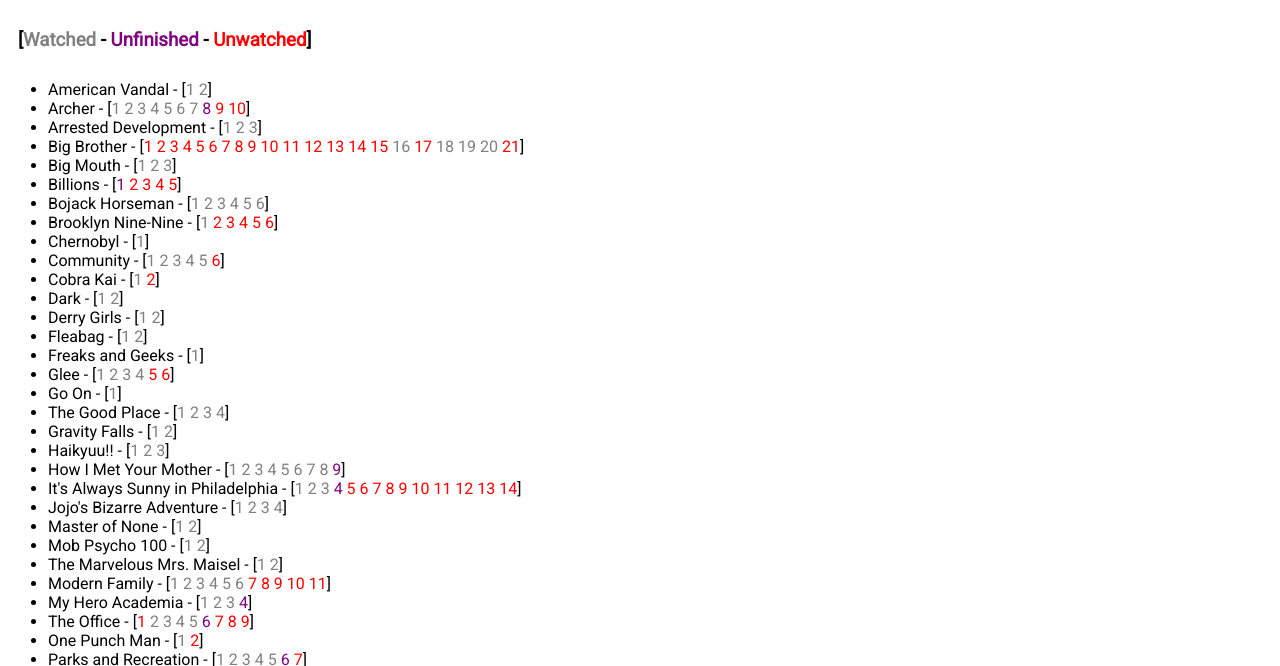
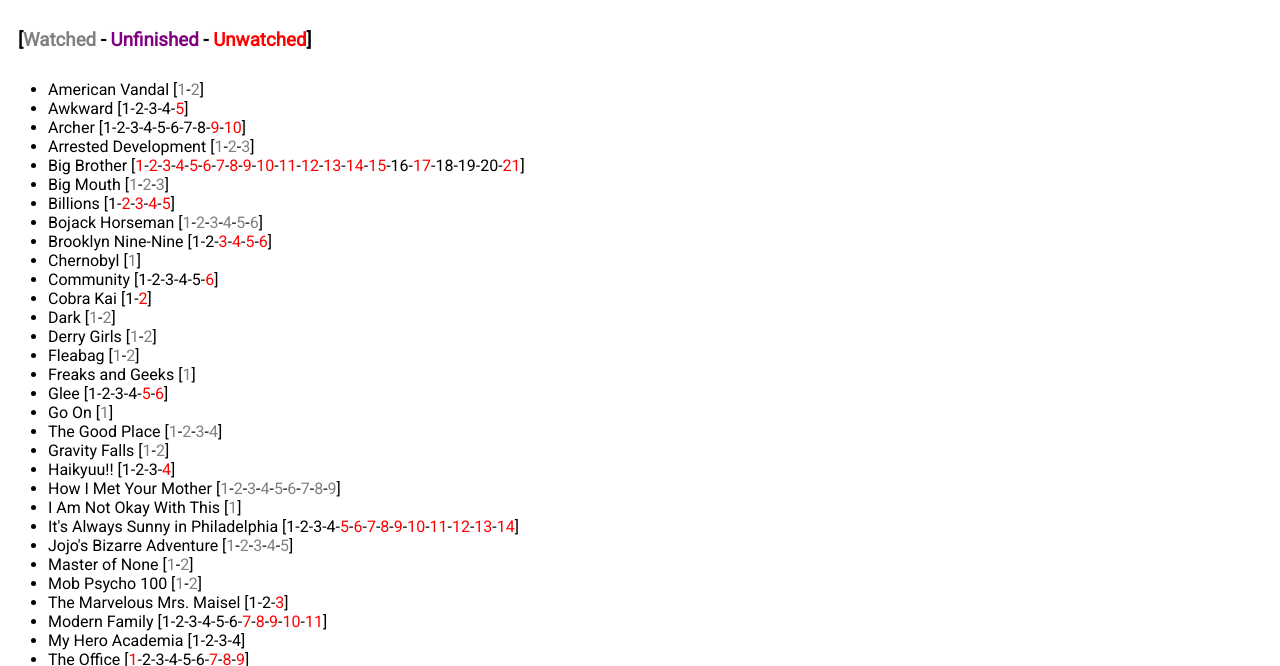
Before and after one commit to Nathansbud/MediaLog, a plain HTML site: page medialog.html in a window 1280 px wide. Shown: the part 133-799 px from the top of the page. Drawn offline with Linux system fonts and the light colour scheme.

Commit message:
tooltips & stuff (some overhauling)

```diff
--- a/data/media.js
+++ b/data/media.js
@@ -30,7 +30,7 @@
     {"name":"Bo Burnham: what."},
     {"name":"Bohemian Rhapsody"},
     {"name":"Bolt"},
-    {"name":"Booksmart"},
+    {"name":"Booksmart", "watches":3},
     {"name":"Brave"},
     {"name":"Bratz"},
     {"name":"Bridge to Terabithia"},
@@ -101,7 +101,7 @@
     {"name":"Herbie Fully Loaded"},
     {"name":"Hidden Figures"},
     {"name":"High School Musical"},
-    {"name":"High School Musical 2"},
+    {"name":"High School Musical 2", "watches":3},
     {"name":"High School Musical 3"},
     {"name":"Holes"},
     {"name":"Home Alone"},
@@ -131,7 +131,7 @@
     {"name":"Jumanji"},
     {"name":"Juno"},
     {"name":"Just Go With It"},
-    {"name":"Knives Out", "date":"2020-1-12"},
+    {"name":"Knives Out"},
     {"name":"Kubo and the Two Strings"},
     {"name":"Kung Fu Panda"},
     {"name":"Kung Fu Panda 2"},
@@ -275,7 +275,7 @@
     {"name":"WALL-E"},
     {"name":"Wedding Crashers"},
     {"name":"What To Expect When You're Expecting"},
-    {"name":"What We Do in the Shadows"},
+    {"name":"What We Do in the Shadows", "watches":2},
     {"name":"Where the Wild Things Are"},
     {"name":"Wild"},
     {"name":"Wonder Woman"},
@@ -288,53 +288,56 @@
 ]
 //Watched Movies
 let tv = [
-    {"name":"American Vandal", "total_seasons":"2", "in_progress":"", "unwatched":""},
-    {"name":"Archer", "total_seasons":"10", "in_progress":"8", "unwatched":[9, 10]},
-    {"name":"Arrested Development", "total_seasons":"3", "in_progress":"", "unwatched":""},
-    {"name":"Big Brother", "total_seasons":"21", "in_progress":"", "unwatched":[1, 2, 3, 4, 5, 6, 7, 8, 9, 10, 11, 12, 13, 14, 15, 17, 21]},
-    {"name":"Big Mouth", "total_seasons":"3", "in_progress":"", "unwatched":""},
-    {"name":"Billions", "total_seasons":"5", "in_progress":"1", "unwatched":[2, 3, 4, 5]},
-    {"name":"Bojack Horseman", "total_seasons":"6", "in_progress":"", "unwatched":""},
-    {"name":"Brooklyn Nine-Nine", "total_seasons":"6", "in_progress":"2", "unwatched":[2, 3, 4, 5, 6]},
-    {"name":"Chernobyl", "total_seasons":"1", "in_progress":"", "unwatched":""},
-    {"name":"Community", "total_seasons":"6", "in_progress":"", "unwatched":[6]},
-    {"name":"Cobra Kai", "total_seasons":"2", "in_progress":"", "unwatched":[2]},
-    {"name":"Dark", "total_seasons":"2", "in_progress":"", "unwatched":""},
-    {"name":"Derry Girls", "total_seasons":"2", "in_progress":"", "unwatched":""},
-    {"name":"Fleabag", "total_seasons":"2", "in_progress":"", "unwatched":""},
-    {"name":"Freaks and Geeks", "total_seasons":"1", "in_progress":"", "unwatched":""},
-    {"name":"Glee", "total_seasons":"6", "in_progress":"", "unwatched":[5, 6]},
-	{"name":"Go On", "total_seasons":"1", "in_progress":"", "unwatched":""},
-	{"name":"The Good Place", "total_seasons":"4", "in_progress":"", "unwatched":""},
-    {"name":"Gravity Falls", "total_seasons":"2", "in_progress":"", "unwatched":""},
-    {"name":"Haikyuu!!", "total_seasons":"3", "in_progress":"", "unwatched":""},
-    {"name":"How I Met Your Mother", "total_seasons":"9", "in_progress":"9", "unwatched":""},
-    {"name":"It's Always Sunny in Philadelphia", "total_seasons":"14", "in_progress":"4", "unwatched":[5, 6, 7, 8, 9, 10, 11, 12, 13, 14]},
-    {"name":"Jojo's Bizarre Adventure", "total_seasons":"4", "in_progress":"", "unwatched":""},
-    {"name":"Master of None", "total_seasons":"2", "in_progress":"", "unwatched":""},
-    {"name":"Mob Psycho 100", "total_seasons":"2", "in_progress":"", "unwatched":""},
-	{"name":"The Marvelous Mrs. Maisel", "total_seasons":"2", "in_progress":"", "unwatched":""},
-    {"name":"Modern Family", "total_seasons":"11", "in_progress":"", "unwatched":[7, 8, 9, 10, 11]},
-    {"name":"My Hero Academia", "total_seasons":"4", "in_progress":"4", "unwatched":""},
-    {"name":"The Office", "total_seasons":"9", "in_progress":"6", "unwatched":[1, 7, 8, 9]},
-    {"name":"One Punch Man", "total_seasons":"2", "in_progress":"", "unwatched":"2"},
-    {"name":"Parks and Recreation", "total_seasons":"7", "in_progress":"6", "unwatched":[7]},
-    {"name":"Patriot Act", "total_seasons":"3", "in_progress":"", "unwatched":""},
-    {"name":"Rick & Morty", "total_seasons":"4", "in_progress":"4", "unwatched":""},
-    {"name":"Sex Education", "total_seasons":"2", "in_progress":"", "unwatched":""},
-    {"name":"Silicon Valley", "total_seasons":"6", "in_progress":"", "unwatched":[4, 5, 6]},
-    {"name":"Stranger Things", "total_seasons":"3", "in_progress":"", "unwatched":""},
-    {"name":"Steins;Gate", "total_seasons":"1", "in_progress":"", "unwatched":""},
-    {"name":"Steins;Gate 0", "total_seasons":"1", "in_progress":"", "unwatched":""},
-    {"name":"That Time I Got Reincarnated as a Slime", "total_seasons":"1", "in_progress":"", "unwatched":""},
-    {"name":"Unbreakable Kimmy Schmidt", "total_seasons":"5", "in_progress":"1", "unwatched":[2, 3, 4, 5]},
-    {"name":"Video Game High School", "total_seasons":"3", "in_progress":"", "unwatched":""}
+    {"name":"American Vandal", "seasons":2},
+    {"name":"Awkward", "seasons":5, "unfinished":4, "unwatched":[5]},
+    {"name":"Archer", "seasons":10, "unfinished":8, "unwatched":[9, 10]},
+    {"name":"Arrested Development", "seasons":3},
+    {"name":"Big Brother", "seasons":21, "unwatched":[1, 2, 3, 4, 5, 6, 7, 8, 9, 10, 11, 12, 13, 14, 15, 17, 21]},
+    {"name":"Big Mouth", "seasons":3},
+    {"name":"Billions", "seasons":5, "unfinished":1, "unwatched":[2, 3, 4, 5]},
+    {"name":"Bojack Horseman", "seasons":6},
+    {"name":"Brooklyn Nine-Nine", "seasons":6, "unfinished":2, "unwatched":[3, 4, 5, 6]},
+    {"name":"Chernobyl", "seasons":1},
+    {"name":"Community", "seasons":6, "unwatched":[6]},
+    {"name":"Cobra Kai", "seasons":2, "unwatched":[2]},
+    {"name":"Dark", "seasons":2},
+    {"name":"Derry Girls", "seasons":2},
+    {"name":"Fleabag", "seasons":2, "watches":{1:3, 2:2}},
+    {"name":"Freaks and Geeks", "seasons":1},
+    {"name":"Glee", "seasons":6, "unwatched":[5, 6]},
+	{"name":"Go On", "seasons":1, "watches":{1:5}},
+	{"name":"The Good Place", "seasons":4},
+    {"name":"Gravity Falls", "seasons":2},
+    {"name":"Haikyuu!!", "seasons":4, "unwatched":[4]},
+    {"name":"How I Met Your Mother", "seasons":9},
+    {"name":"I Am Not Okay With This", "seasons":1},
+    {"name":"It's Always Sunny in Philadelphia", "seasons":14, "unfinished":4, "unwatched":[5, 6, 7, 8, 9, 10, 11, 12, 13, 14]},
+    {"name":"Jojo's Bizarre Adventure", "seasons":5, "watches":{1:2}},
+    {"name":"Master of None", "seasons":2, "watches":{1:3, 2:2}},
+    {"name":"Mob Psycho 100", "seasons":2, "watches":{1:3}},
+	{"name":"The Marvelous Mrs. Maisel", "seasons":3, "unwatched":[3]},
+    {"name":"Modern Family", "seasons":11, "unwatched":[7, 8, 9, 10, 11]},
+    {"name":"My Hero Academia", "seasons":4, "unfinished":4},
+    {"name":"The Office", "seasons":9, "unfinished":6, "unwatched":[1, 7, 8, 9]},
+    {"name":"One Punch Man", "seasons":2, "watches":{1:3}, "unfinished":2},
+    {"name":"Parks and Recreation", "seasons":7, "unfinished":6, "unwatched":[7]},
+    {"name":"Patriot Act", "seasons":6, "unfinished":6},
+    {"name":"Rick & Morty", "seasons":4, "unfinished":4},
+    {"name":"Sex Education", "seasons":2},
+    {"name":"Silicon Valley", "seasons":6, "unwatched":[4, 5, 6]},
+    {"name":"Stranger Things", "seasons":3},
+    {"name":"Steins;Gate", "seasons":1},
+    {"name":"Steins;Gate 0", "seasons":1},
+    {"name":"That Time I Got Reincarnated as a Slime", "seasons":1},
+    {"name":"Unbreakable Kimmy Schmidt", "seasons":5, "unfinished":1, "unwatched":[2, 3, 4, 5]},
+    {"name":"Video Game High School", "seasons":3},
+    {"name":"What We Do in the Shadows", "seasons":1}
 ]
 //Watched TV Shows
 
 
 let books = [
-    {"name":"Americanah", "author":"Emil Cioran"},
+    {"name":"Americanah", "author":"Chimamanda Ngozi Adichie", "count":2},
     {"name":"Flatland", "author":"Edwin Abbott Abbott"},
     {"name":"Game Feel", "author":"Steve Swink"},
     {"name":"Spelunky", "author":"Derek Yu"},
@@ -496,10 +499,10 @@
     {"name":"Fablehaven: Grip of the Shadow Plague", "author":"Brandon Mull", "series":"Fablehaven"},
     {"name":"Fablehaven: Secrets of the Dragon Sanctuary", "author":"Brandon Mull", "series":"Fablehaven"},
     {"name":"Fablehaven: Keys to the Demon Prison", "author":"Brandon Mull", "series":"Fablehaven"},
-
+    {"name":"I Am Not Okay With This", "author":"Charles Forsman"},
     {"name":"Born a Crime", "author":"Trevor Noah"},
-    {"name":"Because Internet", "author":"Gretchen McCulloch", "date":"2019/12/27"},
-    {"name":"Persepolis", "author":"Marjane Satrapi", "date":"2019/12/27"},
-    {"name":"What If?", "author":"Randall Munroe", "date":"2019/12/30"},
-    {"name":"Blood, Sweat, and Pixels: The Triumphant, Turbulent Stories Behind How Video Games Are Made", "author":"Jason Schreier", "date":"2019/12/31"},
+    {"name":"Because Internet", "author":"Gretchen McCulloch"},
+    {"name":"Persepolis", "author":"Marjane Satrapi", "count":2},
+    {"name":"What If?", "author":"Randall Munroe", "count":3},
+    {"name":"Blood, Sweat, and Pixels: The Triumphant, Turbulent Stories Behind How Video Games Are Made", "author":"Jason Schreier"},
 ]
--- a/script.js
+++ b/script.js
@@ -12,37 +12,59 @@
 
 window.onload = function() {
     for(m of movies) {
-        let n = document.createElement("li");
-        n.setAttribute("class", "movie_item item");
-        n.setAttribute("data-name", m['name'].toLowerCase())
-        n.textContent = m['name'];
-        movie_list.appendChild(n);
+        let elem = document.createElement("li");
+        elem.setAttribute("class", "movie_item item");
+        elem.setAttribute("data-name", m['name'].toLowerCase())
+        let tooltipDiv = document.createElement("div")
+        tooltipDiv.setAttribute("class", "tooltip")
+        let elemName = document.createElement("span")
+        elemName.textContent = m['name']
+        tooltipDiv.appendChild(elemName)
+        if('watches' in m) {
+            let tt = document.createElement("span")
+            tt.setAttribute("class", "tooltiptext")
+            tt.textContent = "Watches: " + m['watches']
+            tooltipDiv.appendChild(tt)
+        }
+        elem.appendChild(tooltipDiv)
+        movie_list.appendChild(elem);
     }
 
     for(t of tv) {
-        let n = document.createElement("li")
-        n.setAttribute("class", "tv_item item")
-        n.setAttribute("data-name", (t.name).toLowerCase())
-        n.textContent = t.name + " - [";
-        console.log(t.total_seasons)
-        for(let i = 1; i < (parseInt(t.total_seasons)+1); i++) {
-            let sn = document.createElement("span");
-            if(t.unwatched.includes(i)) {
+        let elem = document.createElement("li")
+        elem.setAttribute("class", "tv_item item")
+        elem.setAttribute("data-name", (t['name']).toLowerCase())
+        let elemDiv = document.createElement("div");
+        elemDiv.setAttribute("class", "season_div")
+        elemName = document.createElement("span")
+        elemName.textContent = t['name']
+        elemDiv.append(elemName)
+        elemDiv.appendChild(document.createTextNode(" ["))
+        for(let i = 1; i < t.seasons+1; i++) {
+            let tooltipDiv = document.createElement('div')
+            tooltipDiv.setAttribute("class", "tooltip")
+            let sn = document.createElement("span")
+            if(!("unwatched" in t) && !("unfinished" in t)) {
+                sn.setAttribute("class", "watched")
+            } else if("unwatched" in t && t["unwatched"].includes(i)) {
                 sn.setAttribute("class", "unwatched")
-            } else if(t.in_progress == i) {
-                sn.setAttribute("class", "in_progress")
-            } else {
-                sn.setAttribute("class", "watched")
+            } else if("unfinished" in t && t["unfinished"] == i) {
+                sn.setAttribute("class", "unfinished")
             }
-            sn.textContent = (i==t.total_seasons)?(i):(i+" ");
-            n.appendChild(sn)
-            if(i == t.total_seasons) {
-                tn = document.createTextNode("]")
-                n.appendChild(tn)
+            sn.textContent = i
+            tooltipDiv.appendChild(sn)
+            if(i != t.seasons) tooltipDiv.appendChild(document.createTextNode("-"))
+            if("watches" in t && i in t['watches']) {
+                let tt = document.createElement("span")
+                tt.setAttribute("class", "tooltiptext")
+                tt.textContent = "Watches: " + t['watches'][i]
+                tooltipDiv.appendChild(tt)
             }
+            elemDiv.appendChild(tooltipDiv)
+            elem.appendChild(elemDiv)
         }
-
-        tv_list.appendChild(n);
+        elemDiv.appendChild(document.createTextNode("]"))
+        tv_list.appendChild(elem);
     }
 
     for(b of books) {
--- a/style.css
+++ b/style.css
@@ -56,3 +56,33 @@
 #search {
     float: right;
 }
+
+.season_div {
+    display: inline
+}
+
+/* SC: https://www.w3schools.com/css/css_tooltip.asp */
+.tooltip {
+  position: relative;
+  display: inline-block;
+}
+
+.tooltip .tooltiptext {
+  visibility: hidden;
+  width: 120px;
+  background-color: black;
+  color: #fff;
+  text-align: center;
+  padding: 5px 0;
+  border-radius: 6px;
+  position: absolute;
+  z-index: 1;
+  bottom: 100%;
+  left: 50%;
+  margin-left: -60px;
+}
+
+.tooltip:hover .tooltiptext {
+  visibility: visible;
+}
+/* EC */
```
